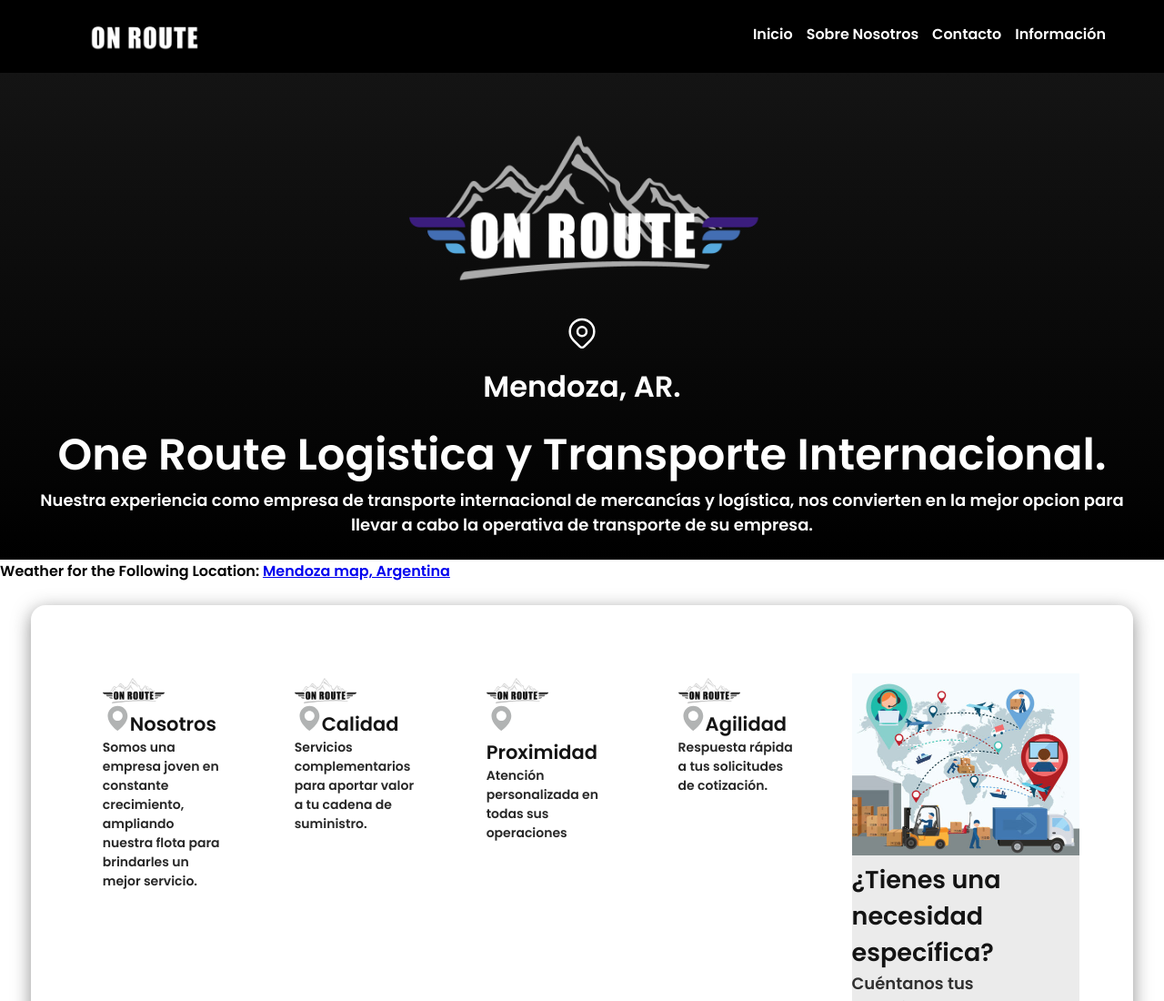
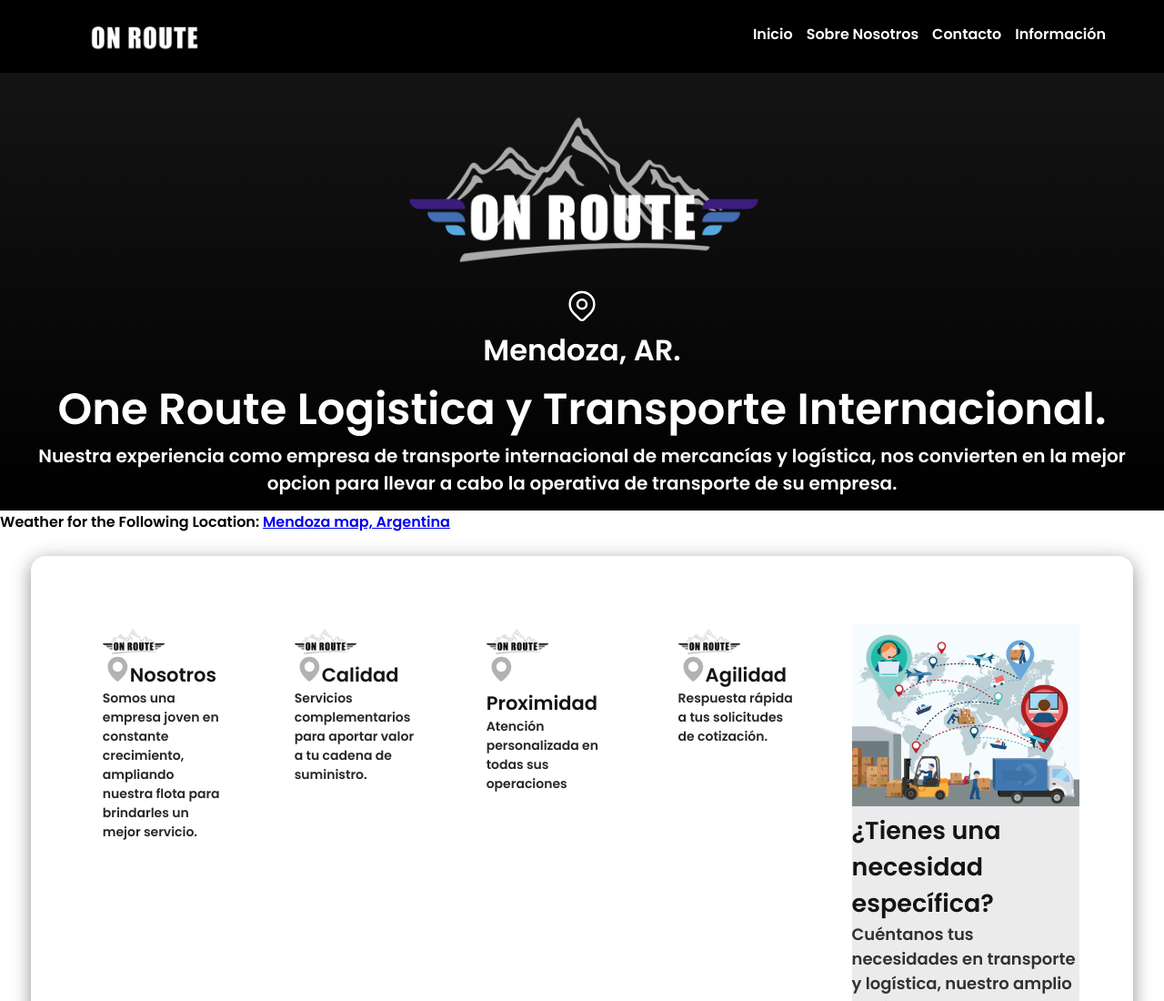
Before and after one commit to JoseTorres82/oneRoutePractica, a plain HTML site: page index.html in a window 1280 px wide. Shown: the top 1100 px of the page at 91% size. Drawn offline with Linux system fonts and the light colour scheme; a script that the page names is missing; some icons are missing.

Commit message:
correccionCSS

```diff
--- a/assets/css/styles.css
+++ b/assets/css/styles.css
@@ -95,12 +95,12 @@ h2{
 #hero__container {
     display: flex;
     flex-direction: column;
-    padding: 25px;
+    padding: 15px;
     justify-content: center;
     align-items: center;
     background: linear-gradient(to top, #000, #141414);
     /* background: #000; */
-    gap: 15px;
+    gap: 5px;
 }
 
 #hero__container {
@@ -113,7 +113,7 @@ h2{
 #hero__container p {
     color: #fff;
     font-weight: 100;
-    font-size: 18px;
+    font-size: 20px;
     justify-content: center;
     text-align: center;
 }
@@ -132,7 +132,7 @@ h2{
     display: flex;
     flex-direction: column;
     width: 400px;
-    margin-top: 40px;
+    margin-top: 30px;
 
 }
 
```
